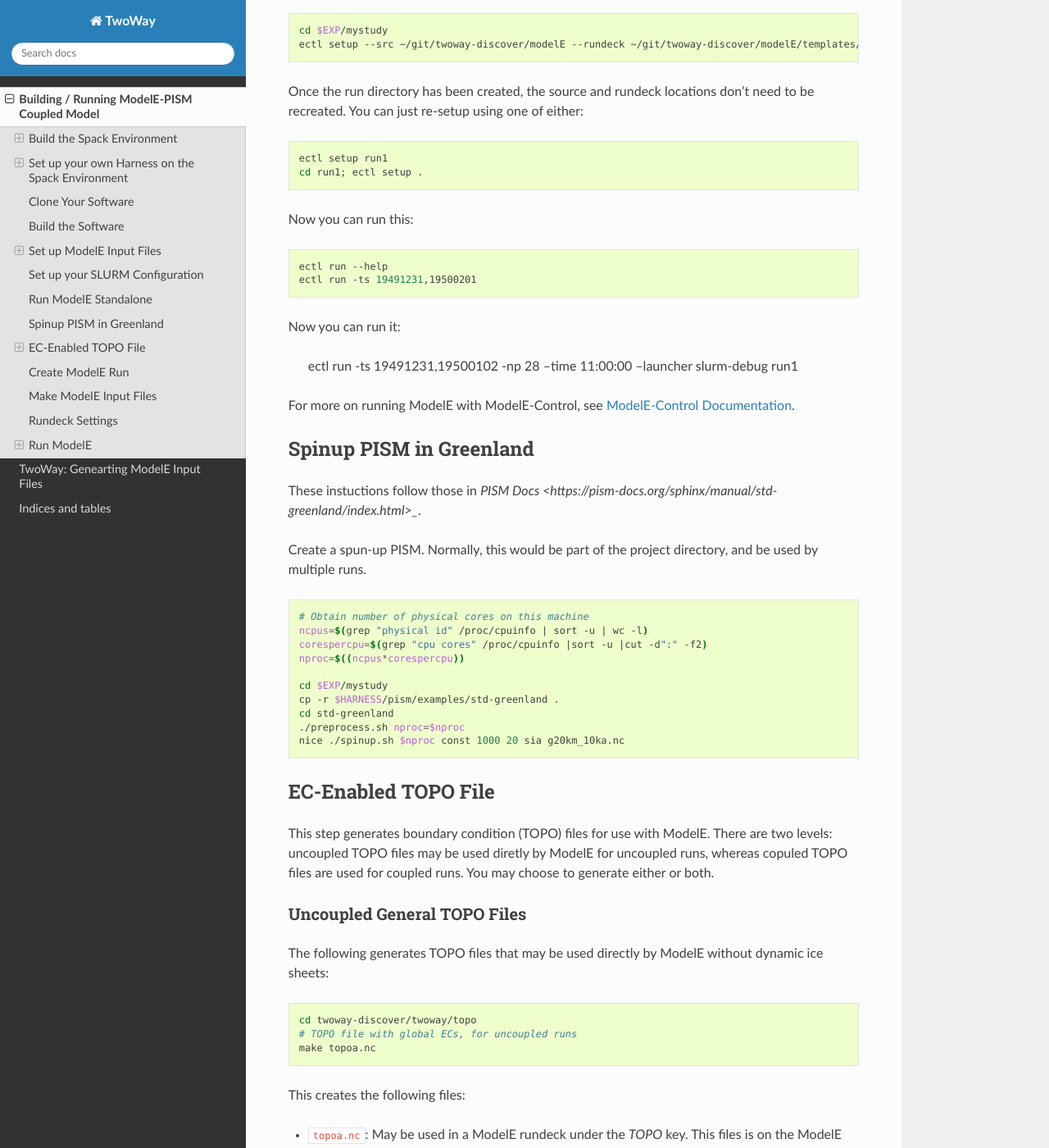
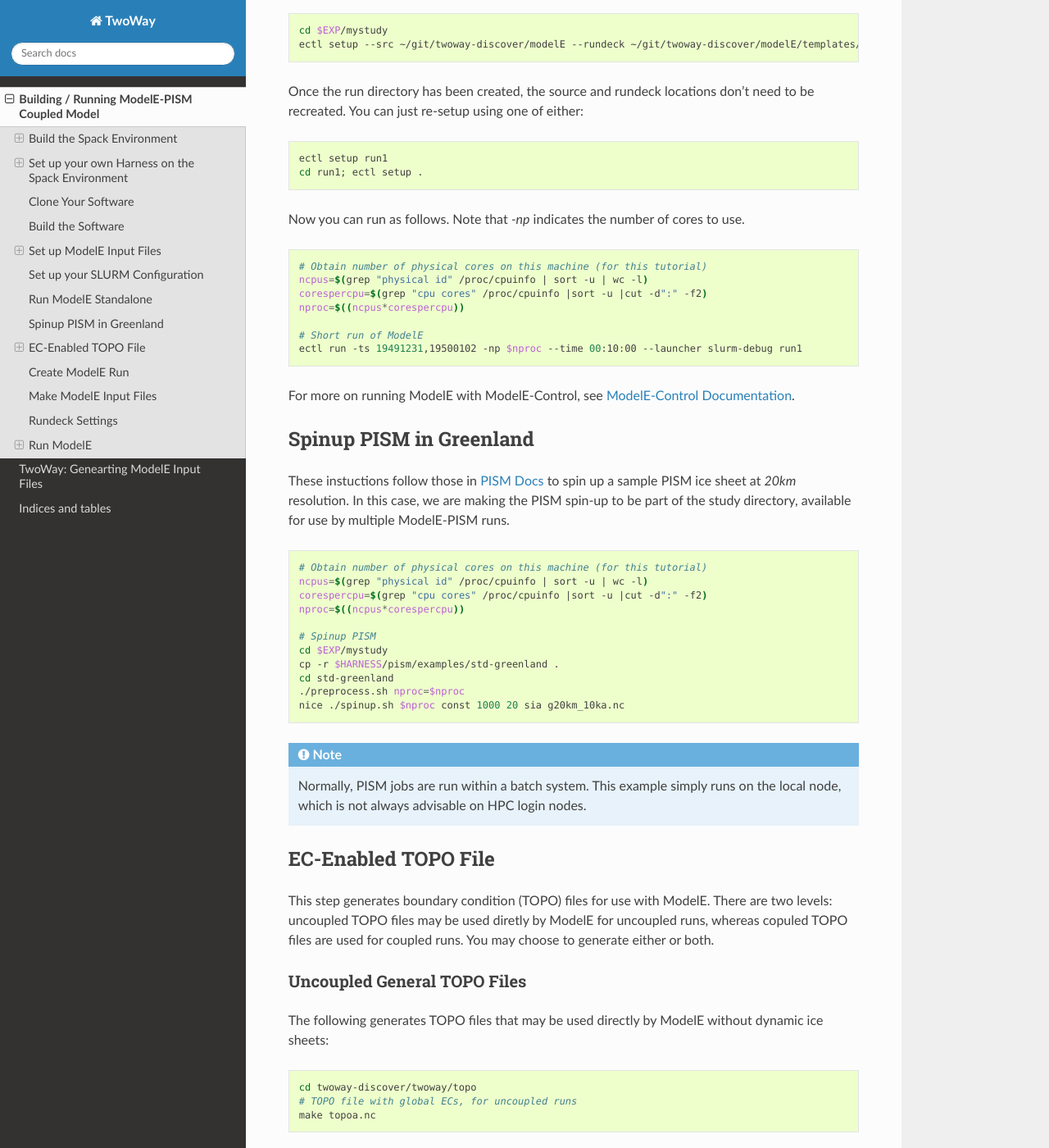
Before and after one commit to NASA-GISS/twoway, a Sphinx documentation site: the page built from sphinx/source/buildingrunning.rst, in a window 1280 px wide and 1400 px high, scrolled down 5554 px. Shown: the whole window at 82% size. Built offline with Sphinx 7.4.7 and the Read the Docs theme 2.0.0, drawn with Linux system fonts in a browser that asks for light colours; some of the changed text lies outside the part shown.

Commit message:
Doc fixes

```diff
--- a/sphinx/source/buildingrunning.rst
+++ b/sphinx/source/buildingrunning.rst
@@ -291,8 +291,8 @@ creating a top-level *experiment* directory, which will house a number of
 
 .. code-block:: sh
 
-   mkdir ~/exp
-   echo >~/exp/ectl.conf   # Marks this as a project directory
+   mkdir $EXP
+   echo >$EXP/ectl.conf   # Marks this as a project directory
 
 Now you can create a *study directory*.  A study is a collection of
 related ModelE *runs*:
@@ -322,16 +322,18 @@ of either:
    ectl setup run1
    cd run1; ectl setup .
 
-Now you can run this:
+Now you can run as follows.  Note that `-np` indicates the number of
+cores to use.
 
 .. code-block:: sh
 
-   ectl run --help
-   ectl run -ts 19491231,19500201
+   # Obtain number of physical cores on this machine (for this tutorial)
+   ncpus=$(grep "physical id" /proc/cpuinfo | sort -u | wc -l)
+   corespercpu=$(grep "cpu cores" /proc/cpuinfo |sort -u |cut -d":" -f2)
+   nproc=$((ncpus*corespercpu))
 
-Now you can run it:
-
-   ectl run -ts 19491231,19500102 -np 28 --time 11:00:00 --launcher slurm-debug run1
+   # Short run of ModelE
+   ectl run -ts 19491231,19500102 -np $nproc --time 00:10:00 --launcher slurm-debug run1
 
 For more on running ModelE with ModelE-Control, see `ModelE-Control
 Documentation <https://modele-control.readthedocs.io>`_.
@@ -340,23 +342,31 @@ Documentation <https://modele-control.readthedocs.io>`_.
 Spinup PISM in Greenland
 ------------------------
 
-These instuctions follow those in `PISM Docs <https://pism-docs.org/sphinx/manual/std-greenland/index.html>_`.
-
-Create a spun-up PISM.  Normally, this would be part of the project
-directory, and be used by multiple runs.
+These instuctions follow those in `PISM Docs
+<https://pism-docs.org/sphinx/manual/std-greenland/index.html>`_ to
+spin up a sample PISM ice sheet at *20km* resolution.  In this case,
+we are making the PISM spin-up to be part of the study directory,
+available for use by multiple ModelE-PISM runs.
 
 .. code-block:: bash
 
-   # Obtain number of physical cores on this machine
+   # Obtain number of physical cores on this machine (for this tutorial)
    ncpus=$(grep "physical id" /proc/cpuinfo | sort -u | wc -l)
    corespercpu=$(grep "cpu cores" /proc/cpuinfo |sort -u |cut -d":" -f2)
    nproc=$((ncpus*corespercpu))
 
+   # Spinup PISM
    cd $EXP/mystudy
    cp -r $HARNESS/pism/examples/std-greenland .
    cd std-greenland
    ./preprocess.sh nproc=$nproc
    nice ./spinup.sh $nproc const 1000 20 sia g20km_10ka.nc
+
+.. note::
+
+   Normally, PISM jobs are run within a batch system.  This example
+   simply runs on the local node, which is not always advisable on HPC
+   login nodes.
 
 
 EC-Enabled TOPO File
```
